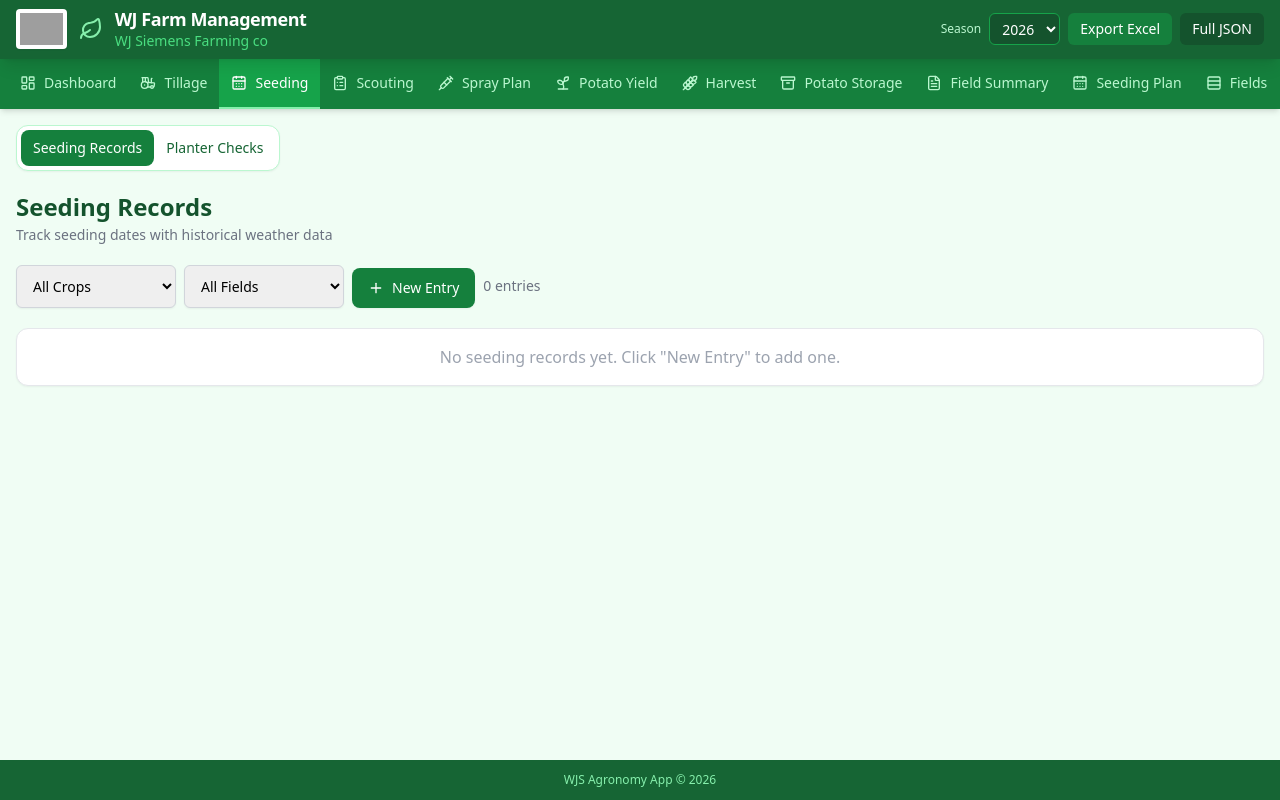
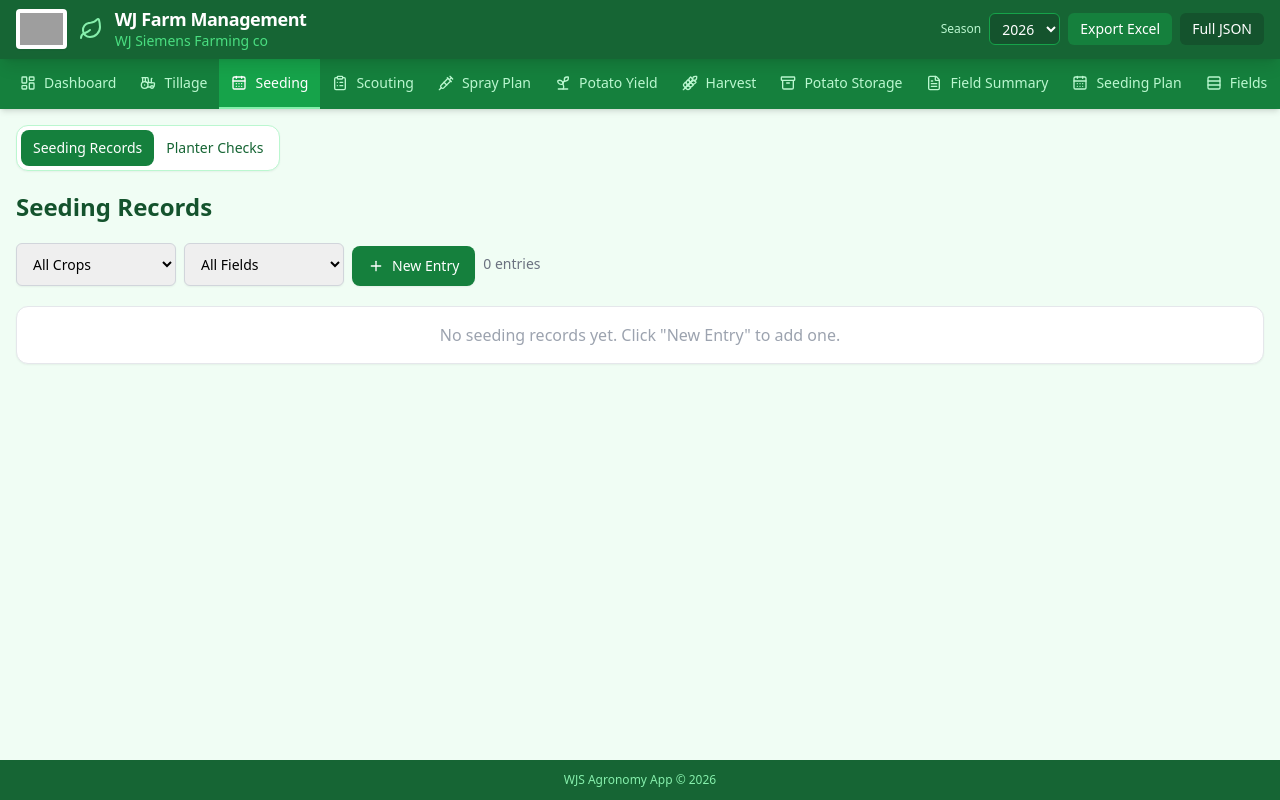
Before and after one commit to Trav3019/WJS-Agronomy-App, a React (Vite) app: page /seeding in a window 1280 px wide. Built offline with nearby package versions, Linux system fonts and the light colour scheme; grey boxes are pictures that could not be loaded.

Commit message:
Update Seeding.tsx

```diff
--- a/src/pages/Seeding.tsx
+++ b/src/pages/Seeding.tsx
@@ -299,7 +299,6 @@ export default function Seeding({ data, updateData }: Props) {
 
       <div>
         <h1 className="text-2xl font-bold text-green-900">Seeding Records</h1>
-        <p className="text-sm text-gray-500 mt-0.5">Track seeding dates with historical weather data</p>
       </div>
 
       {/* Filter */}
```
